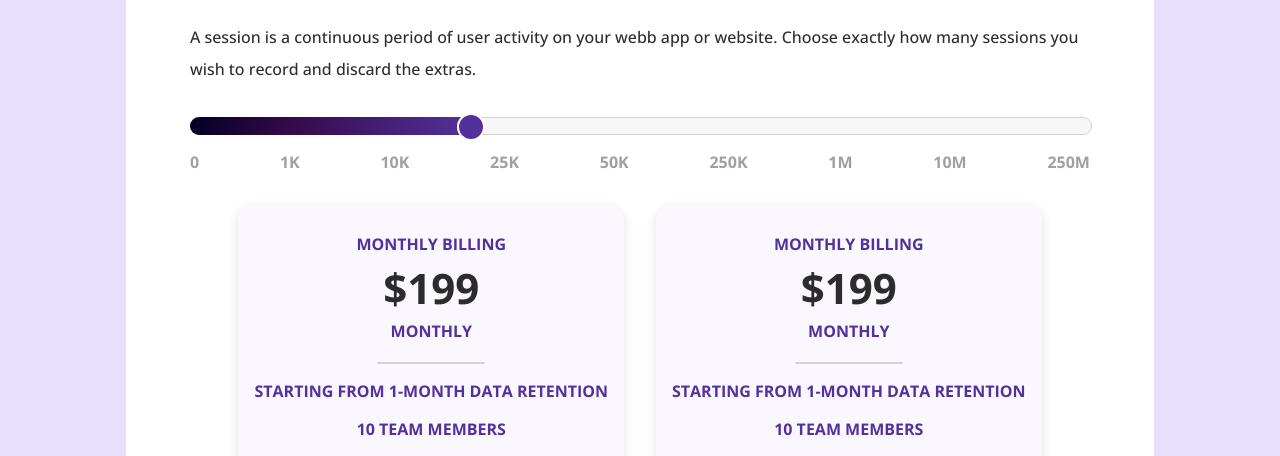
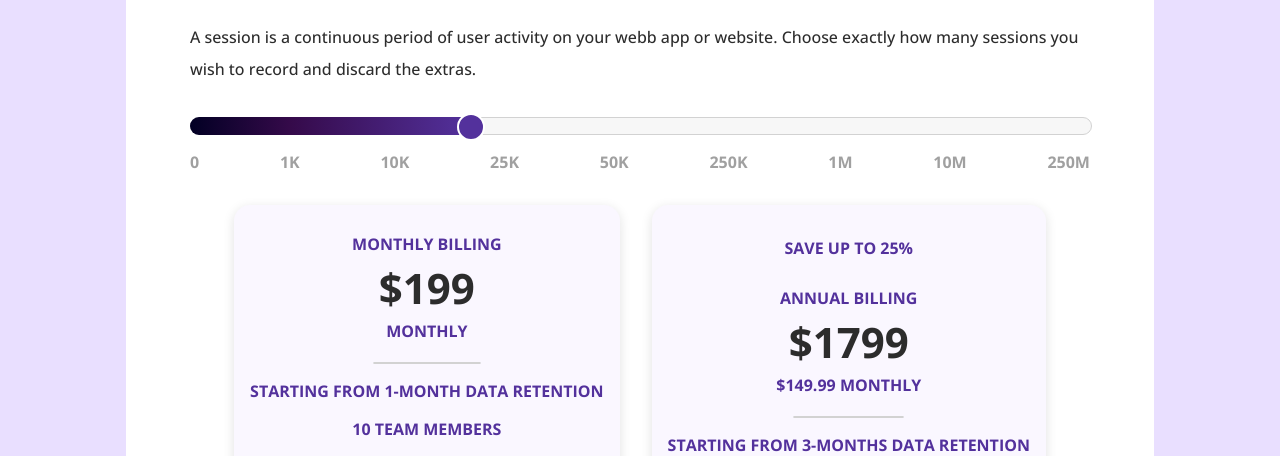
Before and after one commit to M-Venerus/cost-estimator-web-app, a plain HTML site: page index.html in a window 1280 px wide. Shown: the part 484-940 px from the top of the page. Drawn offline with nearby package versions, Linux system fonts and the light colour scheme.

Commit message:
Add remaining content and markup

```diff
--- a/index.html
+++ b/index.html
@@ -66,20 +66,21 @@
             <p class="price">$199</p>
             <p>Monthly</p>
           </div>
-          <hr>
+          <hr />
           <p>Starting from 1-month data retention</p>
           <p>10 team members</p>
           <button>Try Free For 14 Days</button>
         </div>
         <div class="card">
+          <div class="save"><p>Save up to 25%</p></div>
           <div class="top-section">
-            <p>Monthly Billing</p>
-            <p class="price">$199</p>
-            <p>Monthly</p>
+            <p>Annual Billing</p>
+            <p class="price">$1799</p>
+            <p>$149.99 Monthly</p>
           </div>
-          <hr>
-          <p>Starting from 1-month data retention</p>
-          <p>10 team members</p>
+          <hr />
+          <p>Starting from 3-months data retention</p>
+          <p>25 team members</p>
           <button>Try Free For 14 Days</button>
         </div>
       </div>
```
